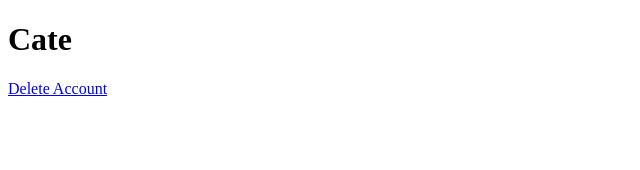
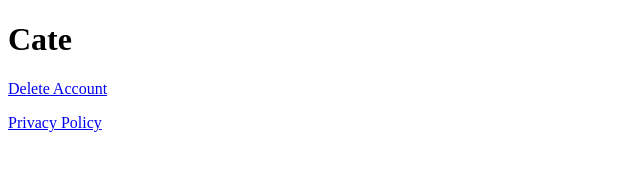
Before and after one commit to omertaha/cate-web, a plain HTML site: page index.html in a window 1280 px wide. Shown: the whole page, without its empty margins (0-640 px from the left). Drawn offline with Linux system fonts and the light colour scheme.

Commit message:
Update index.html

```diff
--- a/index.html
+++ b/index.html
@@ -4,5 +4,6 @@
 <body>
   <h1>Cate</h1>
   <p><a href="./delete-account.html">Delete Account</a></p>
+  <p><a href="./privacy-policy.html">Privacy Policy</a></p>
 </body>
 </html>
```
